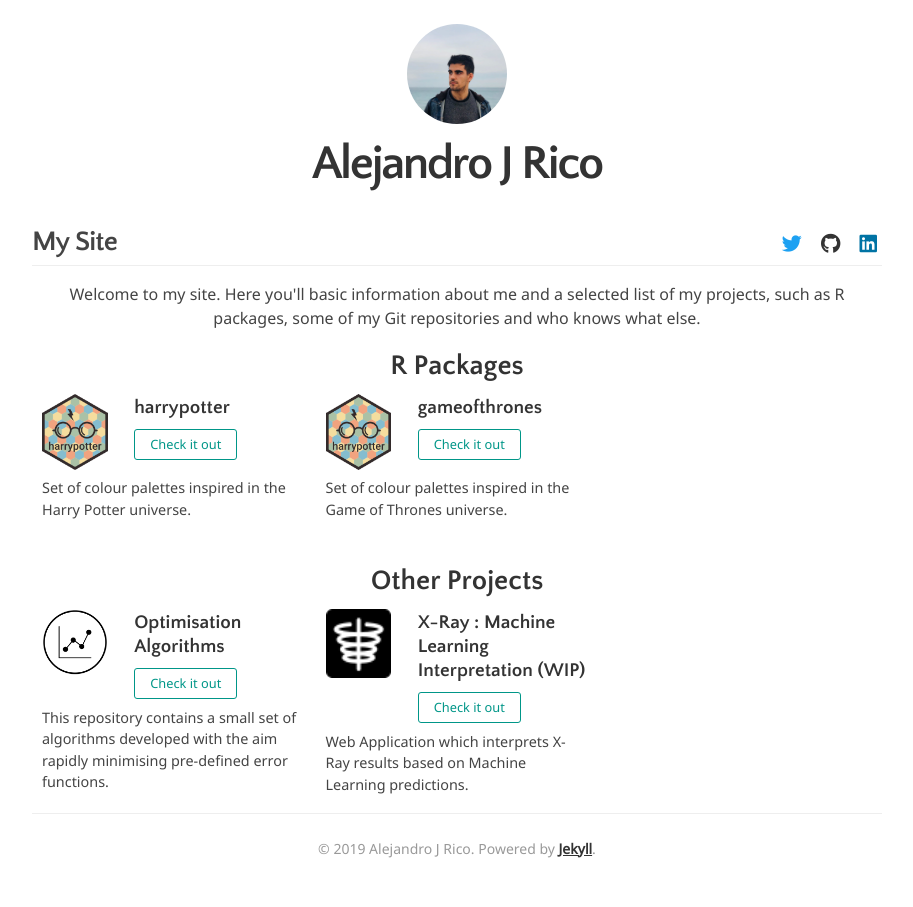
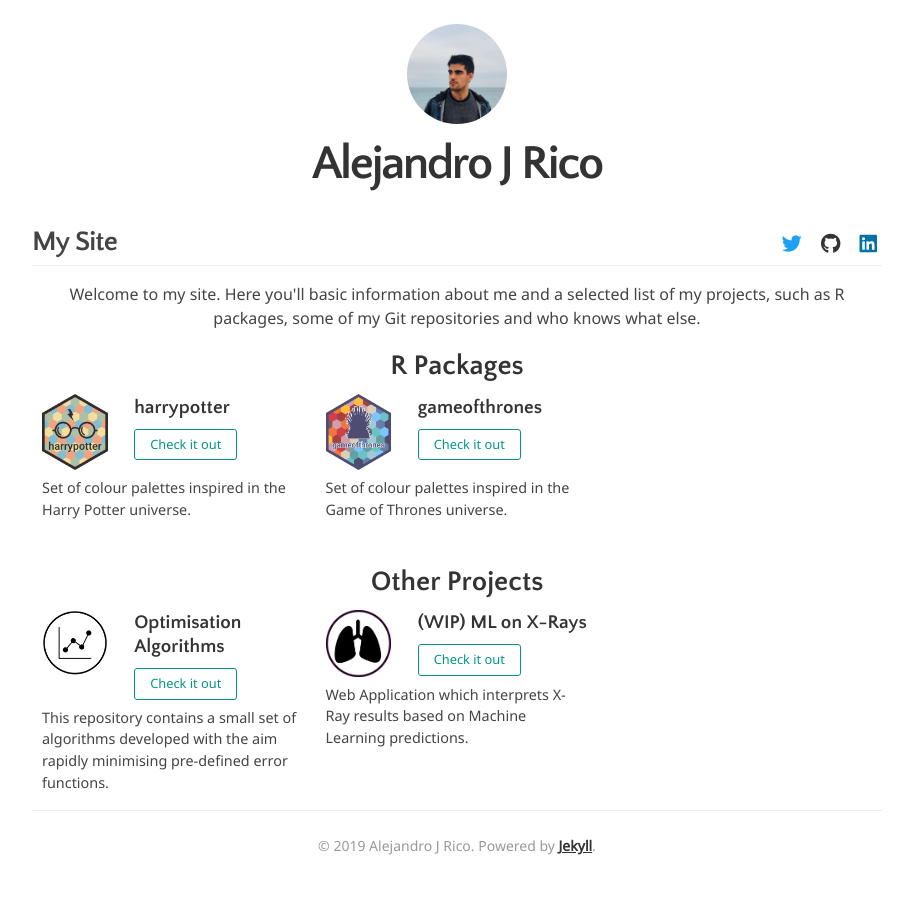
Before and after one commit to aljrico/aljrico.github.io, a Jekyll site: the page built from index.html, in a window 1280 px wide. Shown: the whole page, without its empty margins (183-1096 px from the left). Built offline with Jekyll 4.4.1, drawn with Linux system fonts in a browser that asks for light colours; nearby versions of some CDN libraries.

Commit message:
almost finished

```diff
--- a/_data/header.yml
+++ b/_data/header.yml
@@ -13,7 +13,7 @@ about_title:                "My Site"
 about_contact_email:        "aljrico@gmail.com"
 
 # menu:
-# - {name: 'About Me',     hardlink: true,   url: 'https://aldomann.com'}
+# - {name: 'About Me',     hardlink: true,   url: 'https://aljrico.github.io'}
 # - {name: 'Tech Stuff',   path: 'menu',     url: 'tech'}
 # - {name: 'Data Science', path: 'menu',     url: 'data-science'}
 # - {name: 'Design',       path: 'menu',     url: 'design'}
--- a/_includes/git-repos.html
+++ b/_includes/git-repos.html
@@ -12,8 +12,8 @@
   %}
 
     {% include small-project.html
-    title =   "X-Ray : Machine Learning Interpretation (WIP)"
-    image =   "skeleton-logo.png"
+    title =   "(WIP) ML on X-Rays"
+    image =   "lungs-logo.png"
     link =    ""
     content = "Web Application which interprets X-Ray results based on Machine Learning predictions."
   %}
--- a/_includes/header.html
+++ b/_includes/header.html
@@ -1,10 +1,10 @@
 <!-- You can turn off the avatar in _data/header.yml by setting to false -->
 {% if site.data.header.about_avatar == 'true' %}
-	<a style="color: #333; text-decoration: none;" href="https://aldomann.com/"><img src="{{ '/assets/images/avatar.png' | prepend: site.baseurl | replace: 'http://', 'https://' }}" alt="My Photo" class="avatar" itemprop="image"></a>
+	<a style="color: #333; text-decoration: none;" href="https://aljrico.github.io/"><img src="{{ '/assets/images/avatar.png' | prepend: site.baseurl | replace: 'http://', 'https://' }}" alt="My Photo" class="avatar" itemprop="image"></a>
 {% endif %}
 
 <!-- Your name is defined in the _data/header.yml file -->
-<h1 class="header-name" itemprop="name"><a style="color: #333; text-decoration: none;" href="https://aldomann.com/">{{ site.data.header.about_name }}</a></h1>
+<h1 class="header-name" itemprop="name"><a style="color: #333; text-decoration: none;" href="https://aljrico.github.io/">{{ site.data.header.about_name }}</a></h1>
 
 <div class="title-bar">
 
--- a/_includes/r-packages.html
+++ b/_includes/r-packages.html
@@ -12,7 +12,7 @@
 
   {% include small-project.html
     title =   "gameofthrones"
-    image=    "harrypotter-hexagon.png"
+    image=    "gameofthrones-logo.png"
     link =    "https://github.com/aljrico/gameofthrones"
     content = "Set of colour palettes inspired in the Game of Thrones universe."
   %}
```
Also changed, not shown: assets/img/gameofthrones-logo.png (added), assets/img/lungs-logo.png (added), assets/img/xray-human.png (added), assets/img/xray-human2png.png (added), 6 other files.
